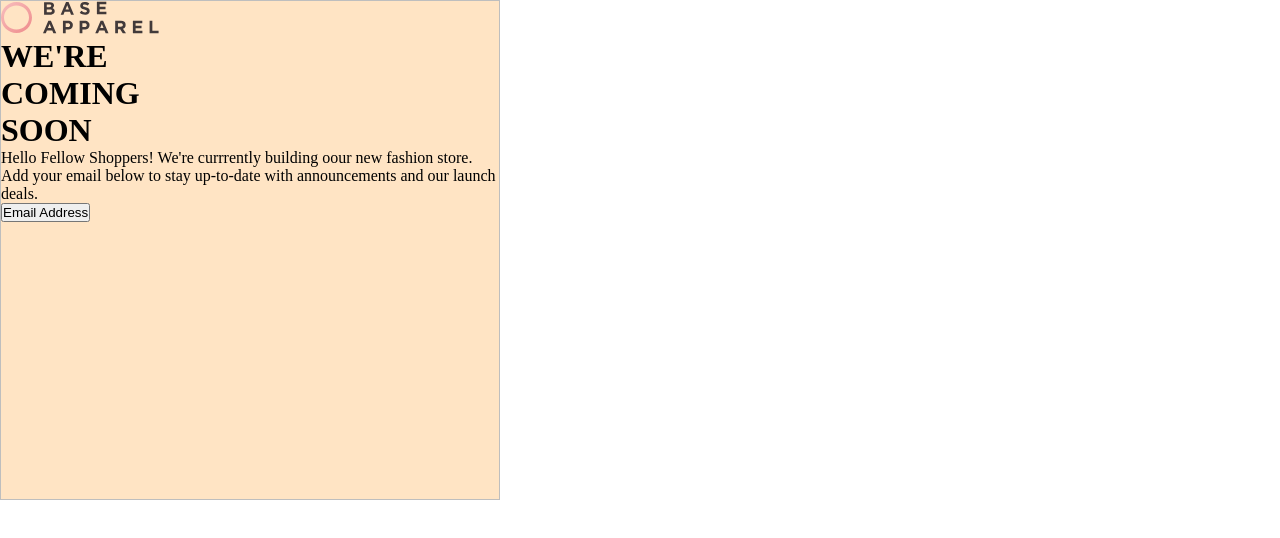
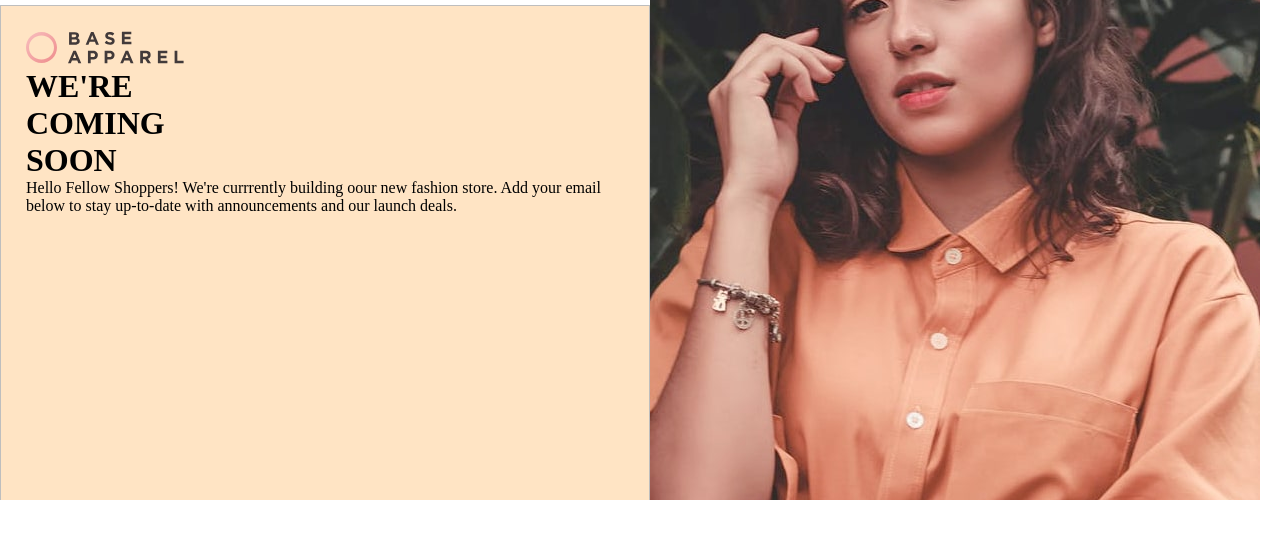
Before and after one commit to Maryahcee/base-aparrell-frontend-mentor-chanlleng, a Vue app: page / in a window 1280 px wide. Shown: the top 538 px of the page. Built offline with nearby package versions, Linux system fonts and the light colour scheme.

Commit message:
component name change

```diff
--- a/src/App.vue
+++ b/src/App.vue
@@ -1,9 +1,14 @@
 <template>
- <div class="card">
+ <div class="wrapper">
+   <div class="card">
     <Logo />
     <Welcome />
     <LandingText />
-    <email-btn />
+    <form />
+ </div>
+ <div>
+   <hero-cover-img />
+ </div>
  </div>
 </template>
 
@@ -11,7 +16,8 @@
 import Logo from './components/Logo.vue'
 import Welcome from './components/Welcome.vue'
 import LandingText from './components/LandingText.vue'
-import EmailBtn from './components/EmailBtn.vue'
+import Form from './components/Form.vue'
+import HeroCoverImg from './components/HeroCoverImg.vue'
 export default {
   name: 'App',
 
@@ -19,7 +25,8 @@ export default {
   Logo,
   Welcome,
   LandingText,
-    EmailBtn,
+    Form,
+    HeroCoverImg,
   }
 
 }
@@ -32,11 +39,20 @@ export default {
     box-sizing: border-box;
 }
 
+.wrapper {
+  display: flex;
+  height: 500px;
+  overflow: hidden;
+  justify-content: center;
+  align-items: center;
+  padding: 20px 20px 10px 0;
+}
+
 .card{
-  width: 500px;
-  height: 500px;
+ height: 500px;
  background-color: bisque;
  border: 1px solid #BEBEBE;
  justify-content: center;
+ padding: 25px;
 }
 </style>
--- a/src/components/HeroCoverImg.vue
+++ b/src/components/HeroCoverImg.vue
@@ -0,0 +1,24 @@
+<template>
+  <div>
+  <img :src="HeroCoverImg">
+  </div>
+</template>
+
+<script>
+import HeroCoverImg from  '../assets/images/hero-desktop.jpg'
+
+export default {
+name: 'Hero',
+props: '',
+
+data: function() {
+    return{
+        HeroCoverImg,
+    }
+}
+}
+</script>
+
+<style>
+
+</style>
```
Also changed, not shown: src/components/Form.vue (renamed from src/components/EmailBtn.vue).
